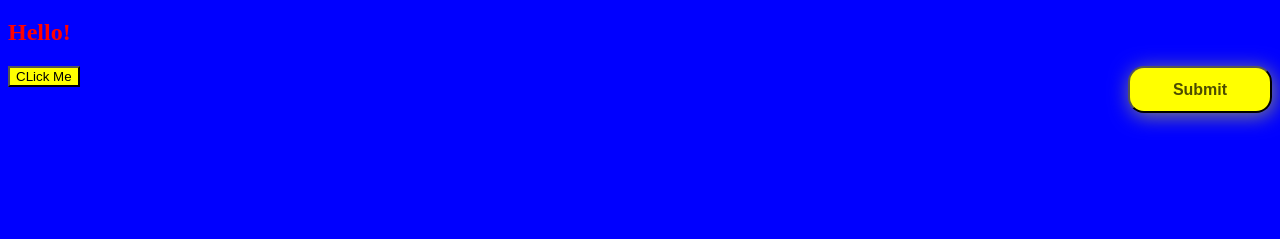
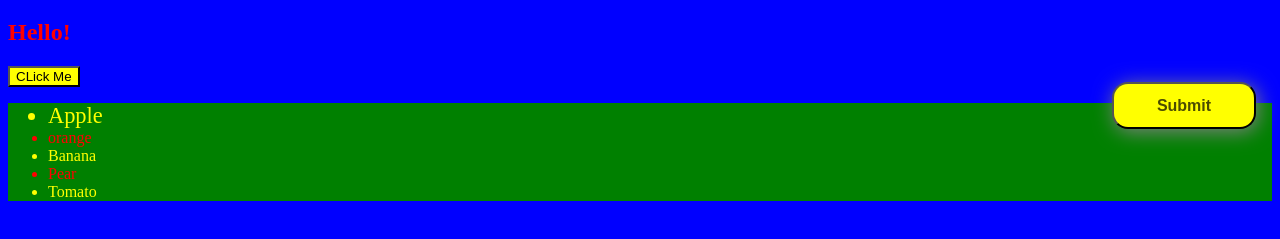
Before and after one commit to tawahpeggy/JS-Study, a plain HTML site: page index.html in a window 1280 px wide. Shown: the part 61-300 px from the top of the page. Drawn offline with Linux system fonts and the light colour scheme.

Commit message:
using forEach() to loop thrugh a list attribute

```diff
--- a/index.html
+++ b/index.html
@@ -11,6 +11,14 @@
   <h2 id="title">Hello!</h2>
   <button id="btn">CLick Me</button>
   <button id="submit">Submit</button>
+  <ul id="result">
+    <li class="special">Apple</li>
+    <li >orange</li>
+    <li class="special">Banana</li>
+    <li>Pear</li>
+    <li class="special">Tomato</li>
+
+  </ul>
   <script src="/script.js">
 </script>
 </body>
--- a/script.js
+++ b/script.js
@@ -501,7 +501,8 @@ var per = {
 console.log(per.getFullName());
 
 // Document Object Model
-// Select the eleent or group of elements that we want to effect
+
+// Select the element or group of elements that we want to effect
 // Decide the effect we want to apply to the selection
 var submit = document.getElementById('submit')
 document.body.style.backgroundColor = 'blue';
@@ -519,6 +520,7 @@ const btn = document.getElementById('btn');
 let name = btn.nodeName;
 console.log(name);
 submit.style.fontSize = '1rem';
+submit.style.margin = ' 1rem ';
 submit.style.fontWeight = 'bold';
 submit.style.borderRadius = '1rem';
 submit.style.backgroundColor = 'yellow';
@@ -527,3 +529,27 @@ submit.style.float = 'right';
 submit.style.padding = '.8rem';
 submit.style.width = '9rem';
 submit.style.boxShadow = '2px 3px 20px grey'; //offset-x, ofset-y,blur-radius,color
+
+// manipulating of DOM using classes.
+var special = document.getElementsByClassName('special');
+console.log(special);
+special[0] .style.color = 'black';
+special[1] .style.color = 'black';
+special[2] .style.color = 'black';
+special[0] .style.fontSize = '1.4rem';
+
+// Query selector
+const result = document.querySelector('#result');
+result.style.backgroundColor = 'green';
+
+const item = document.querySelectorAll('.special');
+console.log(item);
+
+const lastItem = document.querySelector('li:last-child');
+console.log(lastItem);
+
+list = document.querySelectorAll('.special');
+list.forEach(function(item){
+    console.log(item);
+    item.style.color =  'yellow';
+})
```
